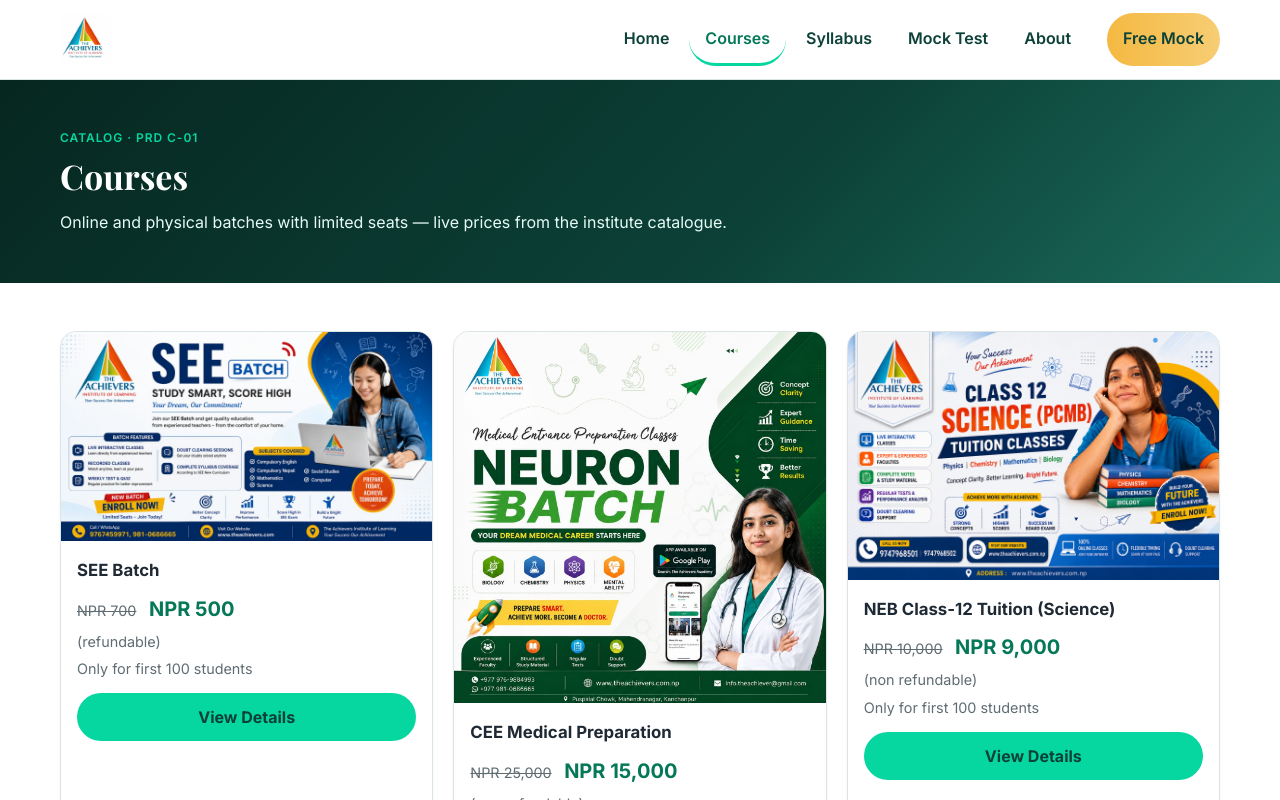
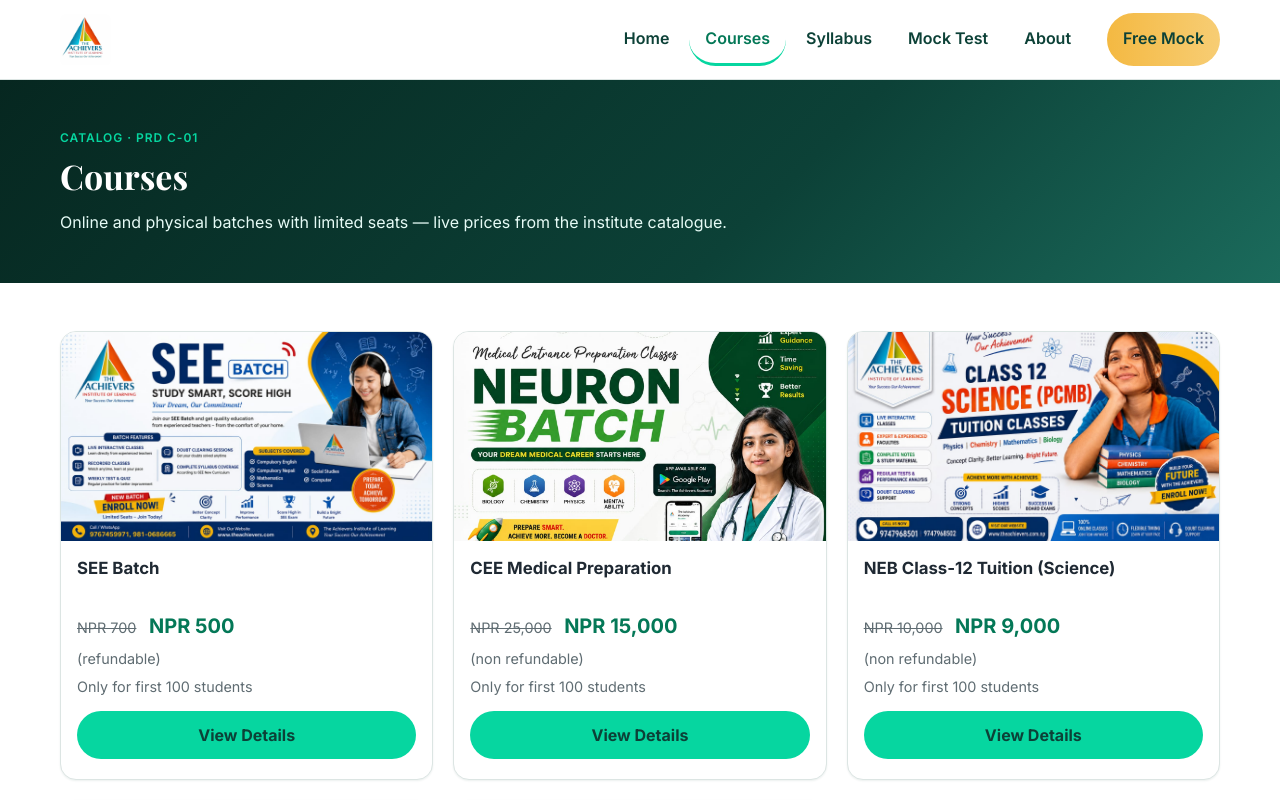
Before and after one commit to Yuvrajkalauni/The-Achiver, a React (Vite) app in the folder frontend/: page /courses in a window 1280 px wide. Shown: the top 800 px of the page. Built offline with nearby package versions, Linux system fonts and the light colour scheme.

Commit message:
style(cards): uniform image boxes, equal card heights, bottom-aligned buttons

```diff
--- a/frontend/src/components/Courses.css
+++ b/frontend/src/components/Courses.css
@@ -3,6 +3,7 @@
   display: grid;
   gap: 20px;
   grid-template-columns: 1fr;
+  align-items: stretch;
 }
 
 @media (min-width: 700px) {
@@ -21,6 +22,7 @@
   box-shadow: 0 1px 2px rgba(12, 65, 55, 0.08);
   display: flex;
   flex-direction: column;
+  height: 100%;
   transition: transform var(--duration-base) var(--easing), box-shadow var(--duration-base) var(--easing);
 }
 
@@ -29,13 +31,27 @@
   box-shadow: var(--shadow-lg);
 }
 
-.ta-course-media { aspect-ratio: 16 / 9; background: var(--color-tint); }
+.ta-course-media {
+  aspect-ratio: 16 / 9;
+  height: auto;
+  min-height: 0;
+  flex: none;
+  overflow: hidden;
+  background: var(--color-tint);
+}
 
 .ta-course-media img { width: 100%; height: 100%; object-fit: cover; display: block; }
 
-.ta-course-body { padding: 16px 16px 20px; display: flex; flex-direction: column; }
+.ta-course-body { padding: 16px 16px 20px; display: flex; flex-direction: column; flex: 1; }
 
-.ta-course-body h3 { margin: 0; font-size: 1.05rem; font-weight: 700; color: var(--color-text); }
+.ta-course-body h3 {
+  margin: 0;
+  font-size: 1.05rem;
+  font-weight: 700;
+  color: var(--color-text);
+  min-height: 2.7em;
+  line-height: 1.35;
+}
 
 .ta-course-price { margin: 8px 0 0; }
 
@@ -45,12 +61,14 @@
 
 .ta-course-note { margin: 4px 0 0; font-size: 0.9rem; color: var(--color-text-muted); }
 
+.ta-course-note:last-of-type { margin-bottom: 12px; }
+
 .ta-course-btn {
   display: inline-flex;
   align-items: center;
   justify-content: center;
   min-height: 48px;
-  margin-top: 12px;
+  margin: auto 0 0;
   border-radius: var(--radius-pill);
   background: var(--color-secondary);
   color: var(--color-primary);
--- a/frontend/src/components/HomeSections.css
+++ b/frontend/src/components/HomeSections.css
@@ -40,6 +40,7 @@
   display: grid;
   gap: 16px;
   grid-template-columns: 1fr;
+  align-items: stretch;
 }
 
 @media (min-width: 600px) {
@@ -56,6 +57,9 @@
   border-radius: var(--radius-lg);
   overflow: hidden;
   box-shadow: 0 1px 2px rgba(12, 65, 55, 0.08);
+  height: 100%;
+  display: flex;
+  flex-direction: column;
   transition: transform var(--duration-base) var(--easing), box-shadow var(--duration-base) var(--easing);
 }
 
@@ -64,7 +68,7 @@
   box-shadow: var(--shadow-lg);
 }
 
-.ta-teacher-photo { position: relative; aspect-ratio: 1 / 1; background: var(--color-tint); }
+.ta-teacher-photo { position: relative; aspect-ratio: 1 / 1; flex: none; overflow: hidden; background: var(--color-tint); }
 
 .ta-teacher-photo img { width: 100%; height: 100%; object-fit: cover; display: block; }
 
@@ -76,9 +80,9 @@
 
 .ta-badge--gold { background: var(--color-accent); }
 
-.ta-teacher-body { padding: 16px 20px 20px; }
+.ta-teacher-body { padding: 16px 20px 20px; flex: 1; }
 
-.ta-teacher-body h3 { margin: 8px 0 4px; font-size: 1.1rem; color: var(--color-heading); }
+.ta-teacher-body h3 { margin: 8px 0 4px; font-size: 1.1rem; line-height: 1.3; min-height: 2.6em; color: var(--color-heading); }
 
 .ta-teacher-cred { margin: 0; font-weight: 600; font-size: 0.9rem; color: var(--color-text); }
 
```
